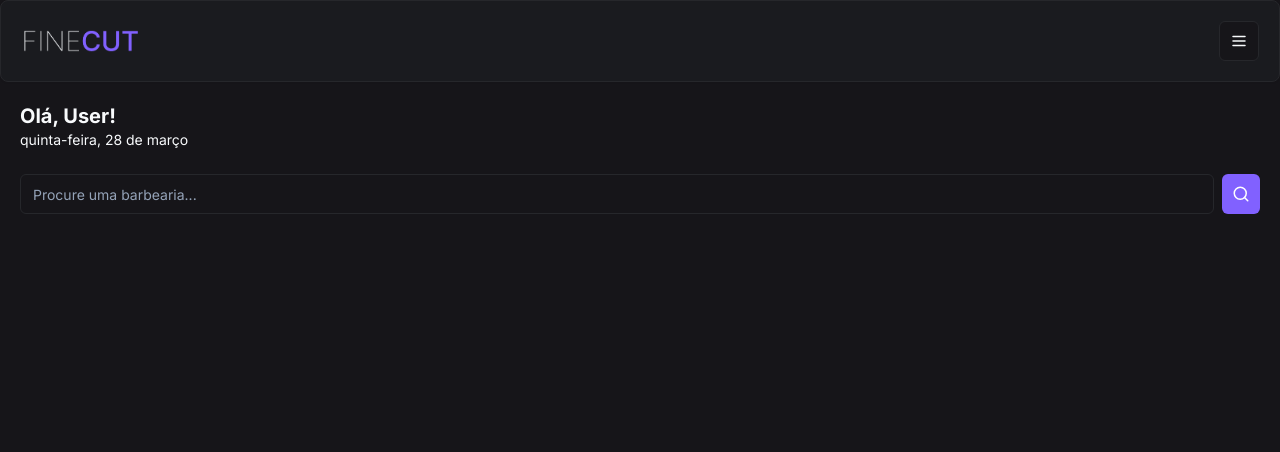
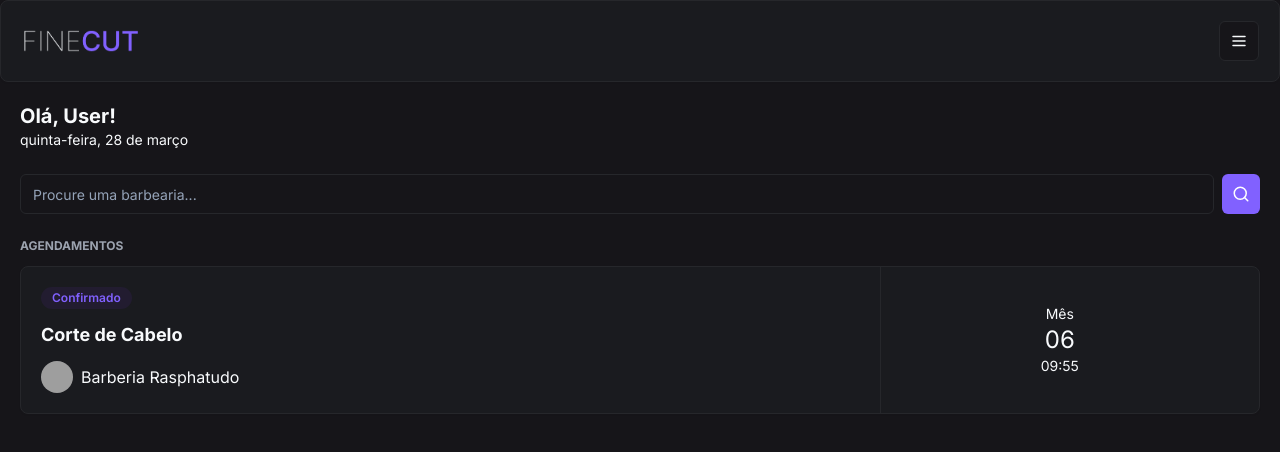
Before and after one commit to mat-garcia/finecut-barber, a Next.js app: page / in a window 1280 px wide. Shown: the top 452 px of the page. Built offline with nearby package versions, Linux system fonts and the light colour scheme; grey boxes are pictures that could not be loaded.

Commit message:
feat: criando componente BookingItem

```diff
--- a/app/(home)/page.tsx
+++ b/app/(home)/page.tsx
@@ -2,6 +2,7 @@
 import Header from "../_components/header";
 import { ptBR } from 'date-fns/locale';
 import Search from './_components/search';
+import BookingItem from '../_components/booking-item';
 
 export default function Home() {
   return (
@@ -15,8 +16,16 @@
           {format(new Date(), "EEEE', ' dd ' de' MMMM '",{locale: ptBR })}
         </p>
       </div>
+
       <div className='px-5 mt-6'>
         <Search/>
+      </div>
+
+      <div className='px-5 mt-6'>
+        <h2 className="text-xs mb-3 uppercase text-gray-400 font-bold">
+          Agendamentos
+        </h2>
+        <BookingItem/>
       </div>
 
     </main>
--- /dev/null
+++ b/app/_components/booking-item.tsx
@@ -0,0 +1,33 @@
+import { User2, Check } from "lucide-react";
+import { Avatar, AvatarFallback, AvatarImage } from "./ui/avatar";
+import { Badge } from "./ui/badge";
+import { Card, CardContent } from "./ui/card";
+
+const BookingItem = () => {
+    return (
+        <Card>
+            <CardContent className="p-5 flex justify-between py-0">
+                <div className="flex flex-col  w-[70%] gap-3 py-5">
+                    <Badge className="w-fit bg-[#221C30] text-primary hover:bg-[#221C30]"> Confirmado</Badge>
+                    <h2 className="font-bold text-lg">Corte de Cabelo</h2>
+                    <div className="flex items-center gap-2">
+                        <Avatar className="w-8 h-8">
+                            <AvatarImage src="https://utfs.io/f/f5aceb36-2ffc-4351-910b-c6e9ef4c280b-rd6c1c.jpg"/>
+                            <AvatarFallback><User2/></AvatarFallback>
+                        </Avatar>
+
+                        <h3 className="">Barberia Rasphatudo</h3>
+                    </div>
+                </div>
+                <div className="flex flex-col w-[30%] items-center justify-center border-l border-solid border-secondary">
+                    <p className="text-sm">Mês</p>
+                    <p className="text-2xl">06</p>
+                    <p className="text-sm">09:55</p>
+
+                </div>
+            </CardContent>
+        </Card>
+     );
+}
+
+export default BookingItem;
--- /dev/null
+++ b/app/_components/ui/avatar.tsx
@@ -0,0 +1,50 @@
+"use client"
+
+import * as React from "react"
+import * as AvatarPrimitive from "@radix-ui/react-avatar"
+
+import { cn } from "@/app/_lib/utils"
+
+const Avatar = React.forwardRef<
+  React.ElementRef<typeof AvatarPrimitive.Root>,
+  React.ComponentPropsWithoutRef<typeof AvatarPrimitive.Root>
+>(({ className, ...props }, ref) => (
+  <AvatarPrimitive.Root
+    ref={ref}
+    className={cn(
+      "relative flex h-10 w-10 shrink-0 overflow-hidden rounded-full",
+      className
+    )}
+    {...props}
+  />
+))
+Avatar.displayName = AvatarPrimitive.Root.displayName
+
+const AvatarImage = React.forwardRef<
+  React.ElementRef<typeof AvatarPrimitive.Image>,
+  React.ComponentPropsWithoutRef<typeof AvatarPrimitive.Image>
+>(({ className, ...props }, ref) => (
+  <AvatarPrimitive.Image
+    ref={ref}
+    className={cn("aspect-square h-full w-full", className)}
+    {...props}
+  />
+))
+AvatarImage.displayName = AvatarPrimitive.Image.displayName
+
+const AvatarFallback = React.forwardRef<
+  React.ElementRef<typeof AvatarPrimitive.Fallback>,
+  React.ComponentPropsWithoutRef<typeof AvatarPrimitive.Fallback>
+>(({ className, ...props }, ref) => (
+  <AvatarPrimitive.Fallback
+    ref={ref}
+    className={cn(
+      "flex h-full w-full items-center justify-center rounded-full bg-muted",
+      className
+    )}
+    {...props}
+  />
+))
+AvatarFallback.displayName = AvatarPrimitive.Fallback.displayName
+
+export { Avatar, AvatarImage, AvatarFallback }
--- /dev/null
+++ b/app/_components/ui/badge.tsx
@@ -0,0 +1,36 @@
+import * as React from "react"
+import { cva, type VariantProps } from "class-variance-authority"
+
+import { cn } from "@/app/_lib/utils"
+
+const badgeVariants = cva(
+  "inline-flex items-center rounded-full border px-2.5 py-0.5 text-xs font-semibold transition-colors focus:outline-none focus:ring-2 focus:ring-ring focus:ring-offset-2",
+  {
+    variants: {
+      variant: {
+        default:
+          "border-transparent bg-primary text-primary-foreground hover:bg-primary/80",
+        secondary:
+          "border-transparent bg-secondary text-secondary-foreground hover:bg-secondary/80",
+        destructive:
+          "border-transparent bg-destructive text-destructive-foreground hover:bg-destructive/80",
+        outline: "text-foreground",
+      },
+    },
+    defaultVariants: {
+      variant: "default",
+    },
+  }
+)
+
+export interface BadgeProps
+  extends React.HTMLAttributes<HTMLDivElement>,
+    VariantProps<typeof badgeVariants> {}
+
+function Badge({ className, variant, ...props }: BadgeProps) {
+  return (
+    <div className={cn(badgeVariants({ variant }), className)} {...props} />
+  )
+}
+
+export { Badge, badgeVariants }
--- a/package.json
+++ b/package.json
@@ -13,6 +13,7 @@
   },
   "dependencies": {
     "@prisma/client": "^5.11.0",
+    "@radix-ui/react-avatar": "^1.0.4",
     "@radix-ui/react-slot": "^1.0.2",
     "class-variance-authority": "^0.7.0",
     "clsx": "^2.1.0",
```
Also changed, not shown: 1 other file (tests, documents, lock files or other folders).
